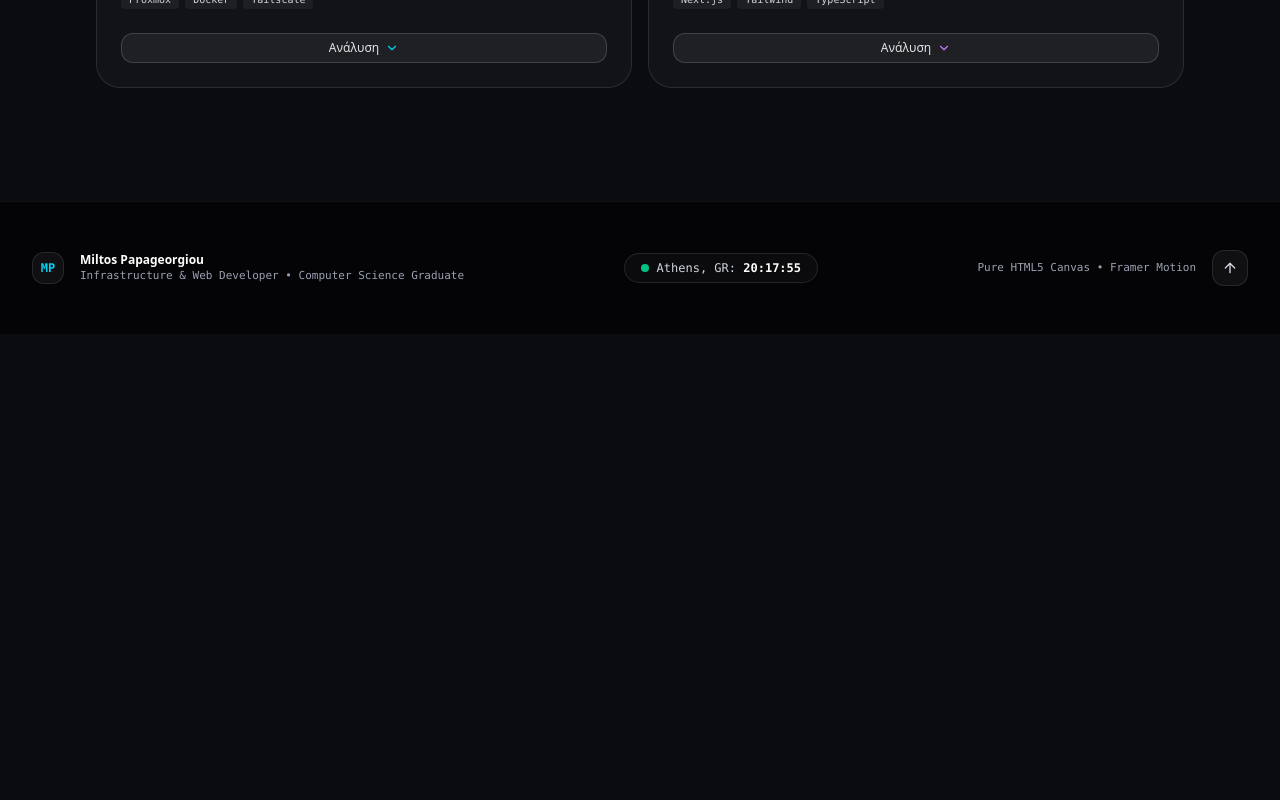
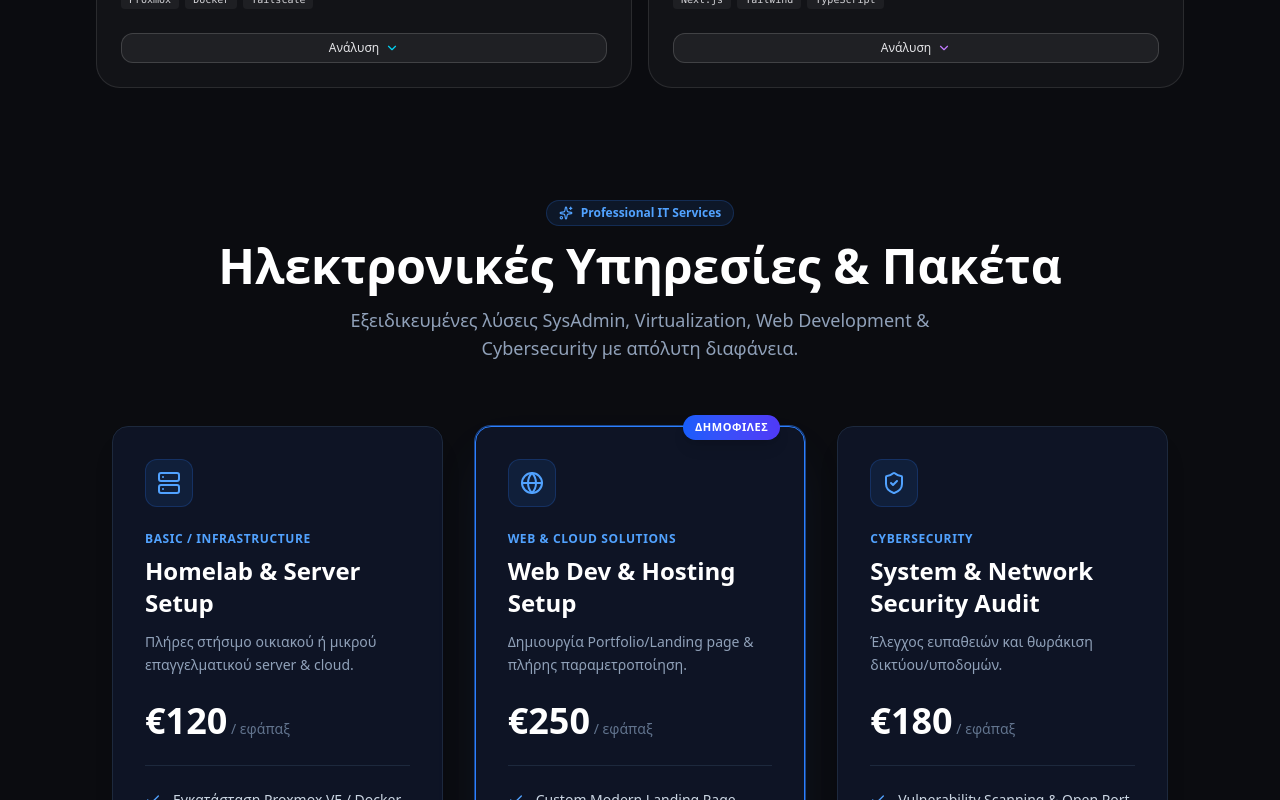
Before and after one commit to miltos12222/my-portfolio, a Next.js app: page / in a window 1280 px wide. Shown: the part 1480-2280 px from the top of the page. Before the commit the page ends 1814 px from the top, so only its background shows below. Built offline with nearby package versions, Linux system fonts and the light colour scheme.

Commit message:
Add services section to homepage

```diff
--- a/app/page.tsx
+++ b/app/page.tsx
@@ -4,6 +4,7 @@ import { useState } from "react";
 import { motion, AnimatePresence } from "framer-motion";
 import Navbar from "@/components/Navbar";
 import Footer from "@/components/Footer";
+import ServicesSection from "@/components/ServicesSection";
 import Image from "next/image";
 import { Mail, Server, Code2, Cpu, CheckCircle2, ChevronDown } from "lucide-react";
 import { GithubIcon } from "@/components/SocialIcons";
@@ -267,7 +268,7 @@ export default function Home() {
                 <div className="pt-4 border-t border-white/10 space-y-2 text-xs text-zinc-300">
                   <p>• **Proxmox VE:** Ρύθμιση αποθηκευτικών χώρων (ext4 mounts) και οργάνωση LXC containers.</p>
                   <p>• **Nextcloud & MariaDB:** Αυτόματος συγχρονισμός και ασφαλής αποθήκευση πάνω από 6.000 αρχείων και φωτογραφιών.</p>
-                  <p>• **Tailscale Mesh VPN:** Ασφαλής σύνδεση απομακρυσμένης πρόσβασης χωρίςexposed ports.</p>
+                  <p>• **Tailscale Mesh VPN:** Ασφαλής σύνδεση απομακρυσμένης πρόσβασης χωρίς exposed ports.</p>
                 </div>
               </motion.div>
             )}
@@ -410,6 +411,9 @@ export default function Home() {
 
         </section>
 
+        {/* SECTION: SERVICES & PACKAGES */}
+        <ServicesSection />
+
         {/* Contact Anchor */}
         <div id="contact" className="h-px w-px" />
 
```
Also changed, not shown: components/ServicesSection.tsx (+4 -4 lines).
